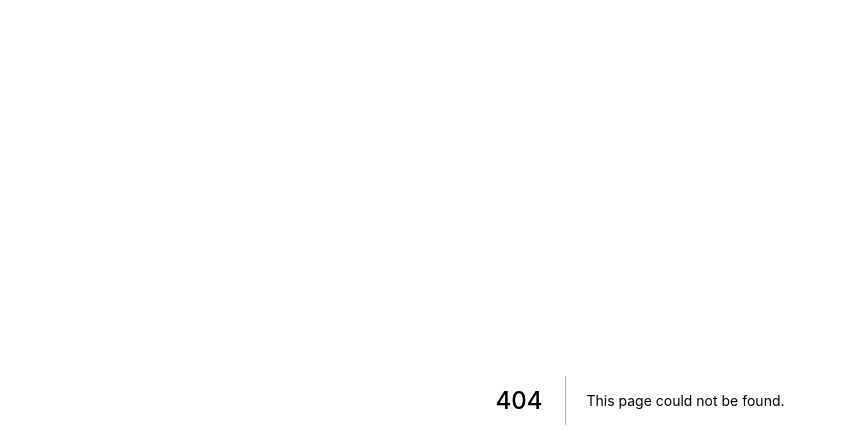
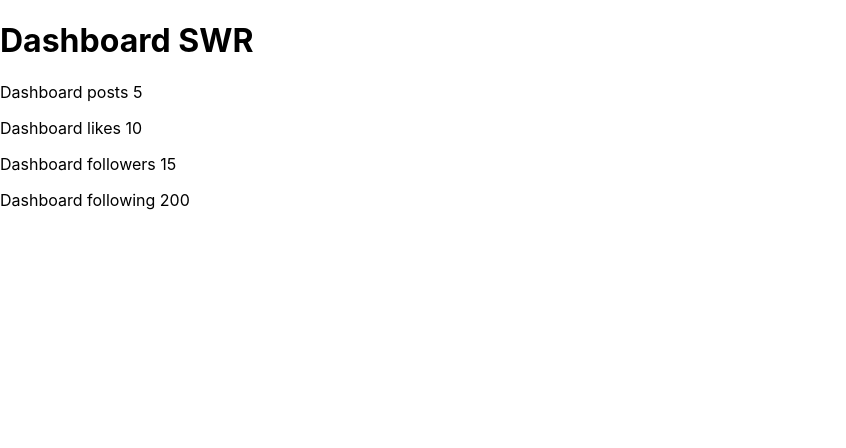
Before and after one commit to hakobyanviktoria8/nextjs-fullcourse, a Next.js app: page /dashboard-data/dashboard-swr in a window 1280 px wide. Before the commit this address had no page. Shown: the top 448 px of the page, without its empty margins (0-846 px from the left). Built offline with nearby package versions, Linux system fonts and the light colour scheme; data requests are answered from the project's data file.

Commit message:
with automatically update client-side data fetching with SWR

```diff
--- a/db.json
+++ b/db.json
@@ -3,7 +3,7 @@
         "posts":5,
         "likes":10,
         "followers":15,
-        "following":20
+        "following":200
     },
     "news":[
         {
--- a/package.json
+++ b/package.json
@@ -13,7 +13,8 @@
     "json-server": "^0.17.0",
     "next": "12.1.0",
     "react": "17.0.2",
-    "react-dom": "17.0.2"
+    "react-dom": "17.0.2",
+    "swr": "^1.2.2"
   },
   "devDependencies": {
     "eslint": "8.11.0",
--- /dev/null
+++ b/pages/dashboard-data/dashboard-swr.js
@@ -0,0 +1,27 @@
+import React from 'react'
+import useSWR from 'swr'
+
+const fetcher = async () => {
+    const res = await fetch("http://localhost:4000/dashboard")
+    const data = await res.json()
+    return data
+}
+
+// with SET automatically update client-side data fetching
+function DashboardSWR() {
+    const { data, error } = useSWR('dashboard/dashboard-swr', fetcher)
+    if (error) return <div>Error here {error}</div>
+    if (!data) return <div>Loading...</div>
+
+    return (
+        <div>
+            <h1>Dashboard SWR</h1>
+            <p>Dashboard posts {data?.posts}</p>
+            <p>Dashboard likes {data?.likes}</p>
+            <p>Dashboard followers {data?.followers}</p>
+            <p>Dashboard following {data?.following}</p>
+        </div>
+    )
+}
+
+export default DashboardSWR
--- a/pages/dashboard.js
+++ b/pages/dashboard-data/dashboard.js
@@ -22,12 +22,11 @@ function Dashboard() {
 
     return (
         <div>
-            <h1>All Dashboard</h1>
+            <h1>Dashboard</h1>
             <p>Dashboard posts {dashboardData?.posts}</p>
             <p>Dashboard likes {dashboardData?.likes}</p>
             <p>Dashboard followers {dashboardData?.followers}</p>
             <p>Dashboard following {dashboardData?.following}</p>
-            {console.log(dashboardData)}
         </div>
     )
 }
--- a/pages/index.js
+++ b/pages/index.js
@@ -14,7 +14,7 @@ function Home() {
         <Link href="/users"> Users</Link> |
         <Link href="/products-json"> Products</Link> |
         <Link href="/news"> News</Link> |
-        <Link href="/dashboard"> Dashboard</Link> |
+        <Link href="/dashboard-data"> Dashboard</Link> |
         <button
           onClick={handleClick}
           style={{
```
Also changed, not shown: pages/dashboard-data/index.js (added, +15 -0 lines), 1 other file (tests, documents, lock files or other folders).
